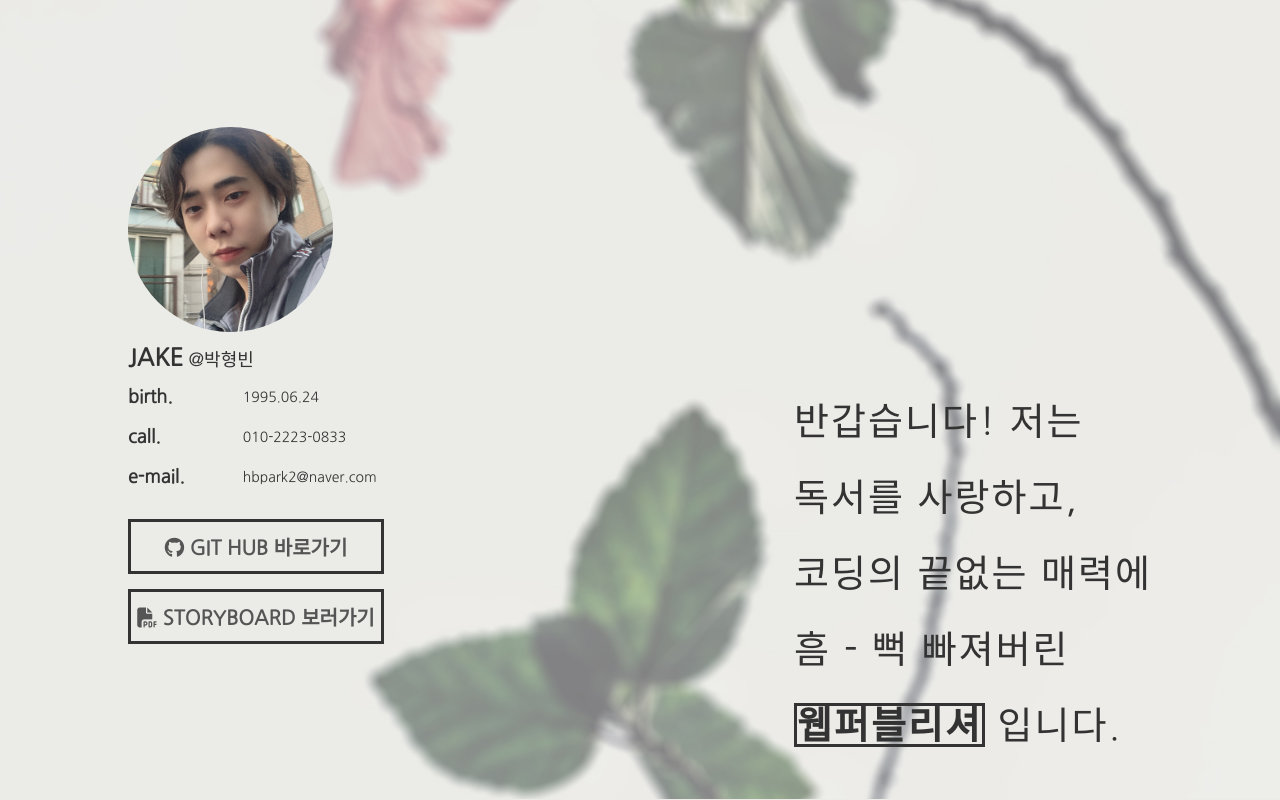
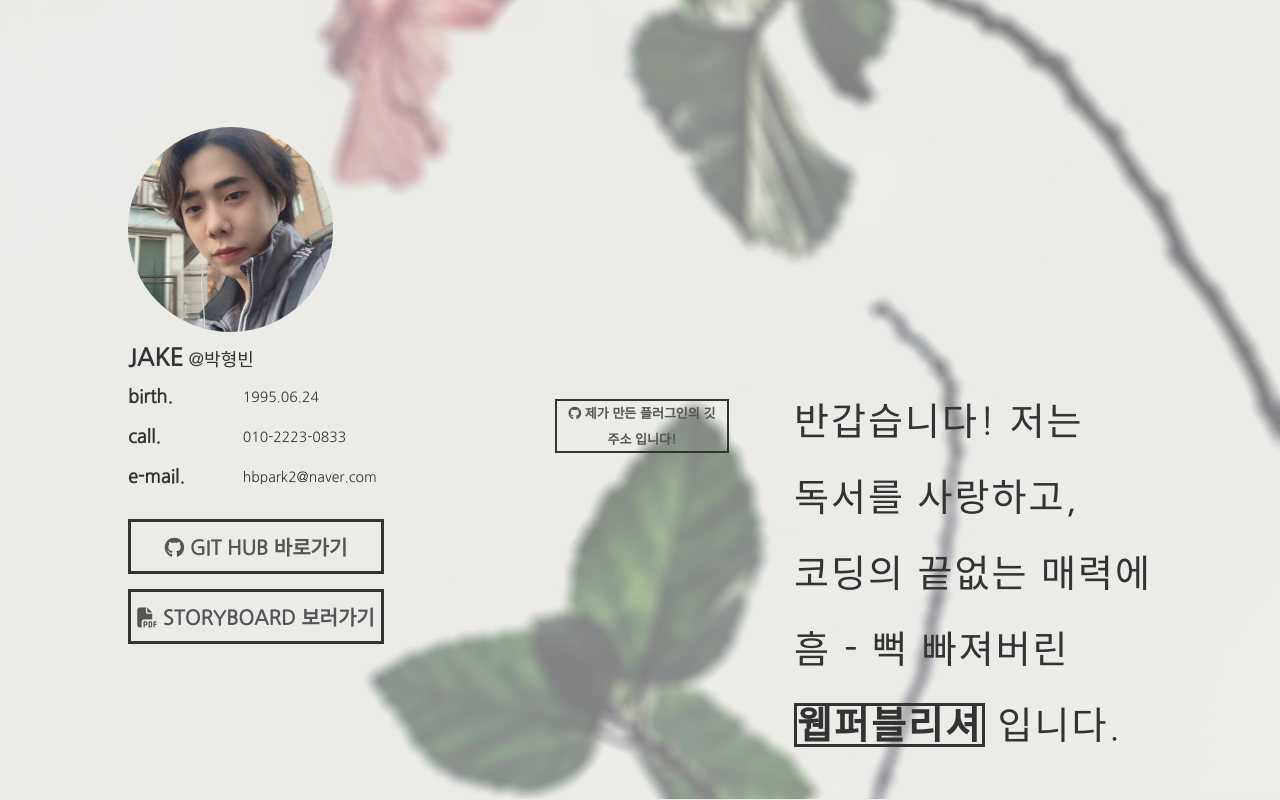
Before and after one commit to hbpark2/7s7_portfolio, a PHP site: page /profile/index.html in a window 1280 px wide. Shown: the part 801-1601 px from the top of the page. Run offline with PHP 8.4, Linux system fonts and the light colour scheme; some libraries are stand-ins or nearby versions.

Commit message:
add pluginAdrress

```diff
--- a/profile/css/style.css
+++ b/profile/css/style.css
@@ -294,6 +294,27 @@ section {
     text-align: center;
     margin-top: 10px;
 }
+.makeplugin{
+    position: absolute;
+    width: 300px;
+    height: 50px;
+    top: 50%;
+    left: 50%;
+    margin-left: -150px;
+    margin-right: -25px;
+    border: 2px solid #333;
+    text-align: center;
+    line-height: 50px;
+    font-weight: 600;
+    font-size: 16px;
+    transition: all .5s;
+}
+.makeplugin:hover{
+    background-color: #800;
+    border-color: #800;
+    color: #fff;
+    left: 49%;
+}
 .profile_center a{
     display: block;
     padding: 10px 0;
@@ -543,7 +564,28 @@ section {
         font-size: 38px;
         line-height: 2em;
         padding-top: 25%;
-
+    }
+    .makeplugin{
+        position: absolute;
+        width: 150px;
+        height: 50px;
+        top: 50%;
+        left: 50%;
+        margin-left: -85px;
+        margin-right: -25px;
+        border: 2px solid #333;
+        text-align: center;
+        line-height: 2em;
+        font-weight: 600;
+        font-size: 13px;
+        transition: all .5s;
+        padding: 0 10px;
+    }
+    .makeplugin:hover{
+        background-color: #800;
+        border-color: #800;
+        color: #fff;
+        left: 49%;
     }
     .profile_center{
         top: 65%;
--- a/profile/index.html
+++ b/profile/index.html
@@ -81,6 +81,9 @@
                         </a>
                     </li>
                 </ul>
+                <a class="git makeplugin" href="https://github.com/hbpark2/7s7_portfolio/tree/master/jake_onepage_plugin" class="font_box" target="_blank" title="githib바로가기">
+                        <i class="fab fa-github"></i> 제가 만든 플러그인의 깃주소 입니다!
+                </a>
                 <p class="intro_txt">
                     반갑습니다! 저는 <br>
                     독서를 사랑하고, <br>
@@ -121,6 +124,7 @@
                         VanillaJS의 중요함을 깨닫고 치열히 공부중입니다.<br>
                         지금 보시는 Profile site 또한 제이쿼리로 시작했지만,
                         보시는 바와 같이 VanillaJS로 탈바꿈했습니다!
+
                     </dd>
                     <dt><i class="fab fa-php"></i>php+mySql</dt>
                     <dd>
```
